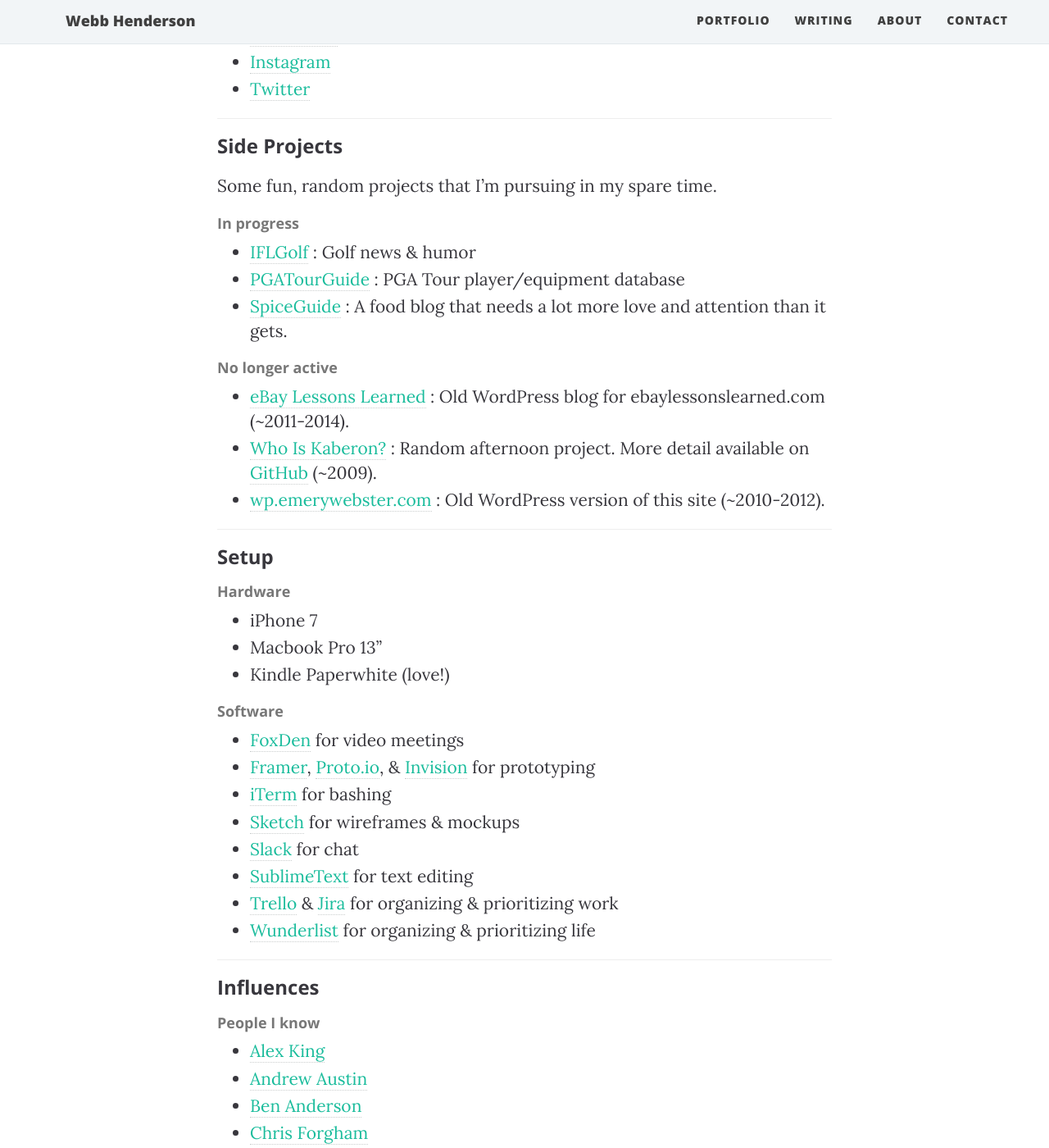
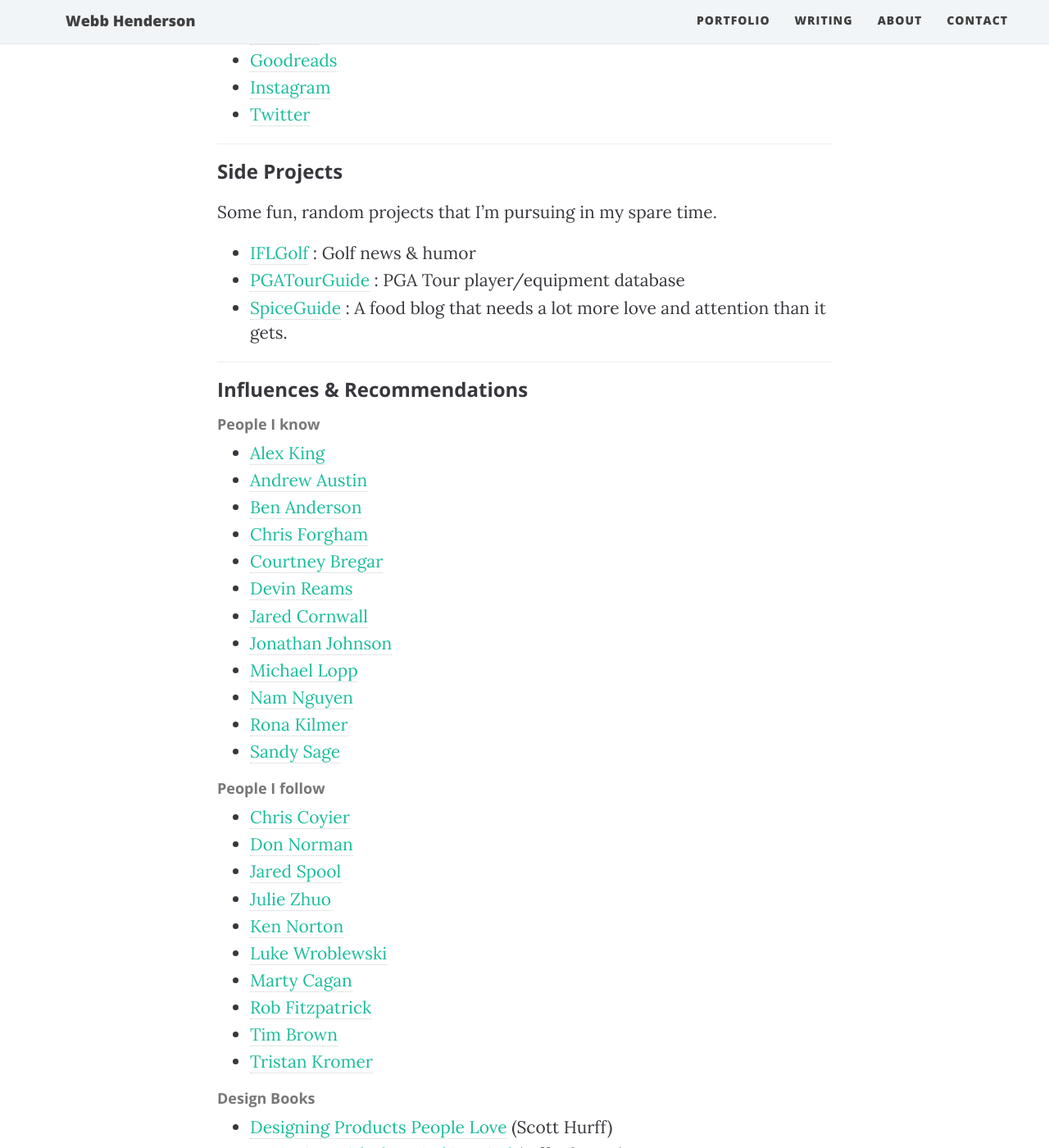
Before and after one commit to emerywebster/emerywebster.github.io, a Jekyll site: the page built from about.md, in a window 1280 px wide and 1400 px high, scrolled down 941 px. Shown: the whole window at 82% size. Built offline with Jekyll 4.4.1, drawn with Linux system fonts in a browser that asks for light colours; nearby versions of some CDN libraries; some of the changed text lies outside the part shown.

Commit message:
about updates

```diff
--- a/about.md
+++ b/about.md
@@ -41,42 +41,13 @@ If you'd like to discuss a project, please [give me a shout](/contact)!
 
 Some fun, random projects that I'm pursuing in my spare time.
 
-#### In progress
-
 - [IFLGolf](http://ifl.golf) : Golf news & humor
 - [PGATourGuide](http://pgatourguide.com) : PGA Tour player/equipment database
 - [SpiceGuide](http://spicegui.de) : A food blog that needs a lot more love and attention than it gets.
 
-#### No longer active
-
-- [eBay Lessons Learned](http://ebay.emerywebster.com/) : Old WordPress blog for ebaylessonslearned.com (~2011-2014).
-- [Who Is Kaberon?](http://whoiskaberon.emerywebster.com) : Random afternoon project. More detail available on [GitHub](https://github.com/emerywebster/whoiskaberon) (~2009).
-- [wp.emerywebster.com](http://wp.emerywebster.com/) : Old WordPress version of this site (~2010-2012).
-
 ---
 
-### Setup
-
-#### Hardware
-
-- iPhone 7
-- Macbook Pro 13"
-- Kindle Paperwhite (love!)
-
-#### Software
-
-- [FoxDen](http://foxden.io) for video meetings
-- [Framer](http://framer.com), [Proto.io](http://proto.io), & [Invision](http://invisionapp.com) for prototyping
-- [iTerm](https://www.iterm2.com/) for bashing
-- [Sketch](http://www.sketchapp.com/) for wireframes & mockups
-- [Slack](http://slack.com) for chat
-- [SublimeText](http://sublimetext.com) for text editing
-- [Trello](http://trello.com) & [Jira](https://www.atlassian.com/software/jira) for organizing &amp; prioritizing work
-- [Wunderlist](http://wunderlist.com) for organizing &amp; prioritizing life
-
----
-
-### Influences
+### Influences & Recommendations
 
 #### People I know
 
@@ -106,19 +77,20 @@ Some fun, random projects that I'm pursuing in my spare time.
 - [Tim Brown](http://nicewebtype.com)
 - [Tristan Kromer](http://grasshopperherder.com/)
 
-#### Books
+#### Design Books
 
 - [Designing Products People Love](https://www.amazon.com/dp/B019YN9WFW/) (Scott Hurff)
 - [Designing with the Mind in Mind](https://www.amazon.com/dp/0124079148/) (Jeff Johnson)
 - [Don't Make Me Think](https://www.amazon.com/dp/0321965515/) & [Rocket Surgery Made Easy](https://www.amazon.com/dp/0321657292/) (Steve Krug)
 - [Lean UX](https://www.amazon.com/dp/B01LYGQ6CH/) (Jeff Gothelf)
-- [Sprint](https://www.amazon.com/dp/B010MH1DAQ/) (Google Ventures)
+- [Sprint](https://www.amazon.com/dp/B010MH1DAQ/) (Google Ventures Dudes)
 - [The Design of Everyday Things](https://www.amazon.com/dp/B00E257T6C/) & [Emotional Design](https://www.amazon.com/dp/B005GKIYD4/) (Don Norman)
 - [The Lean Product Playbook](https://www.amazon.com/dp/B00SZ638C8/) (Dan Olsen)
 - [Universal Principles of Design](https://www.amazon.com/dp/1592535879/)
 
 #### Newsletters
 
+- [Bringing the Donuts](http://kennorton.us12.list-manage.com/subscribe?u=55f1cf967fb74d3b3db26ef2b&id=3c04852012)
 - [uxdesign.cc](http://uxdesign.cc)
 
 #### Podcasts
```
Also changed, not shown: other parts of about.md (+5 -5 lines).
